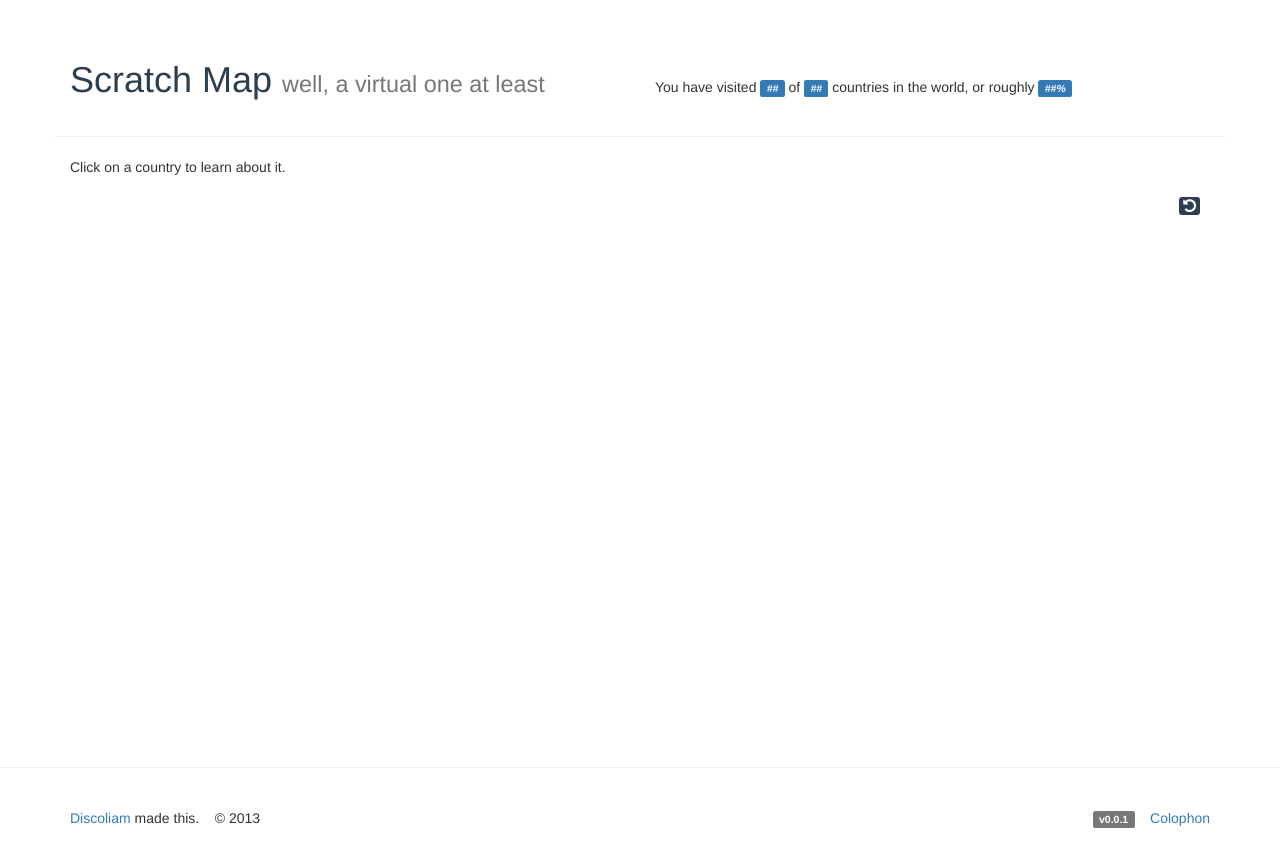
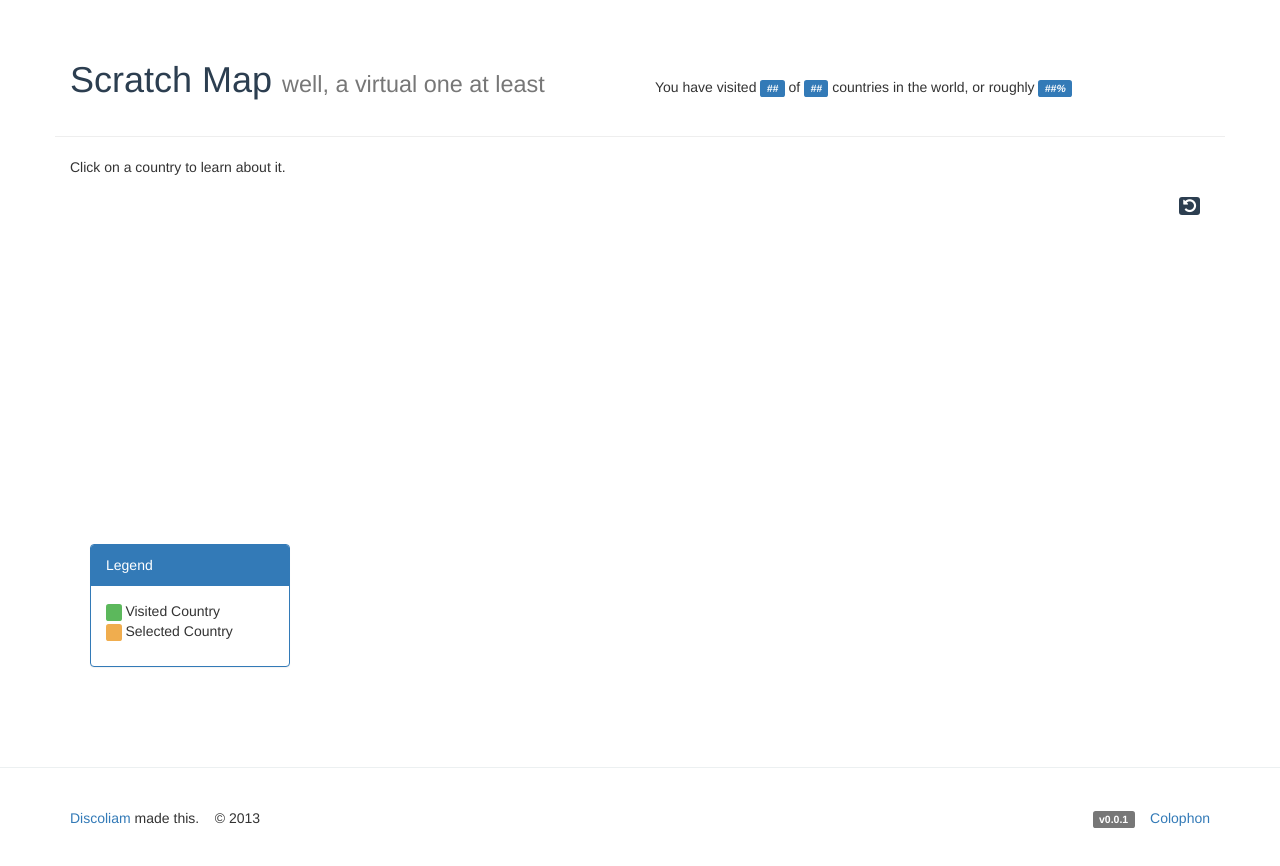
Before and after one commit to discoliam/scratchmap, a website: page index.html in a window 1280 px wide. Drawn offline with nearby package versions, Linux system fonts and the light colour scheme; a script that the page names is missing.

Commit message:
tided up visited button and added map legend

```diff
--- a/assets/javascripts/application.js
+++ b/assets/javascripts/application.js
@@ -87,7 +87,7 @@ Parse.initialize("y5jeD3z7l6HGvTK8z9yVheML3ymj7wKg3dcsJ2Ij", "E430ZYruAuiGPHH91j
            visitedData[results[i].get("region_code")] = results[i].get('visited');
         }
         numberOfVisits = results.length;
-        console.log(numberOfVisits)
+        //console.log(numberOfVisits)
         // console.log(JSON.stringify(visitedData));
       }).then(function(){
         worldDraw(visitedData);
@@ -110,8 +110,10 @@ getVisited();
 
 
 
-
-
+  // Percentage vars
+    var percentage = 0;
+    var roundedPercenttage = 0;
+    var whatsLeft = 0;
 
 
 
@@ -135,7 +137,7 @@ getVisited();
     var percentage = (numberOfVisits / total) * 100;
     var roundedPercenttage = Math.round(percentage);
     var whatsLeft = 100 - roundedPercenttage;
-    // console.log("Total: " + total + " Visited: " + visitedData + " Percentage: " + roundedPercenttage + "% Left: " + whatsLeft + "%.");
+    console.log("Total: " + total + " Visited: " + visitedData + " Percentage: " + roundedPercenttage + "% Left: " + whatsLeft + "%.");
 
     $("em.percentage").html(roundedPercenttage + "%");
     $("em.visited").html(numberOfVisits);
--- a/assets/sass/application.css.scss
+++ b/assets/sass/application.css.scss
@@ -60,9 +60,24 @@
 
 .reset{left: auto;right: 10px;z-index: 999;}
 
+// Legend
+#legend.panel {
+  position: absolute;
+  z-index: 999;
+  bottom: 0;
+  left: 20px;
+  width: 200px;
+}
+
 
 // Hide Country info Panel
 #country-details{display: none;}
+
+// Visited Button Position
+.panel-heading {
+  h3, a.btn {margin: 0;}
+  h3{margin-top: 7px;}
+}
 
 
 // FOOTER
--- a/index.html
+++ b/index.html
@@ -42,6 +42,18 @@
         <div class="col-md-12">
           <div id="world-map">
             <a class="reset"><i class="fa fa-undo"></i></a>
+
+            <div class="panel panel-primary" id="legend">
+              <div class="panel-heading">Legend</div>
+              <div class="panel-body">
+                <ul class="list-unstyled">
+                  <li><span class="label label-success">&nbsp;</span> Visited Country</li>
+                  <li><span class="label label-warning">&nbsp;</span> Selected Country</li>
+                </ul>
+              </div>
+            </div>
+
+
           </div>
         </div>
       </div>
@@ -49,8 +61,9 @@
       <div class="row" id="country-details">
         <div class="col-md-12">
           <div class="panel panel-primary">
-            <div class="panel-heading">
-              <h3 id="country-name">Country Name</h3>
+            <div class="panel-heading clearfix">
+              <h3 id="country-name" class="pull-left">Country Name</h3>
+              <a href="#" id="set-visited" class="btn btn-success pull-right">Visited</a>
             </div>
             <div class="panel-body">
             <dl class="dl-horizontal">
@@ -63,7 +76,7 @@
               <dt>Timezones:</dt>
               <dd id="time-zone">##</dd>
             </dl>
-            <a href="#" id="set-visited">I have visited this god-forsaken place</a>
+
             </div>
           </div>
         </div>
```
Also changed, not shown: assets/build/application.css.
